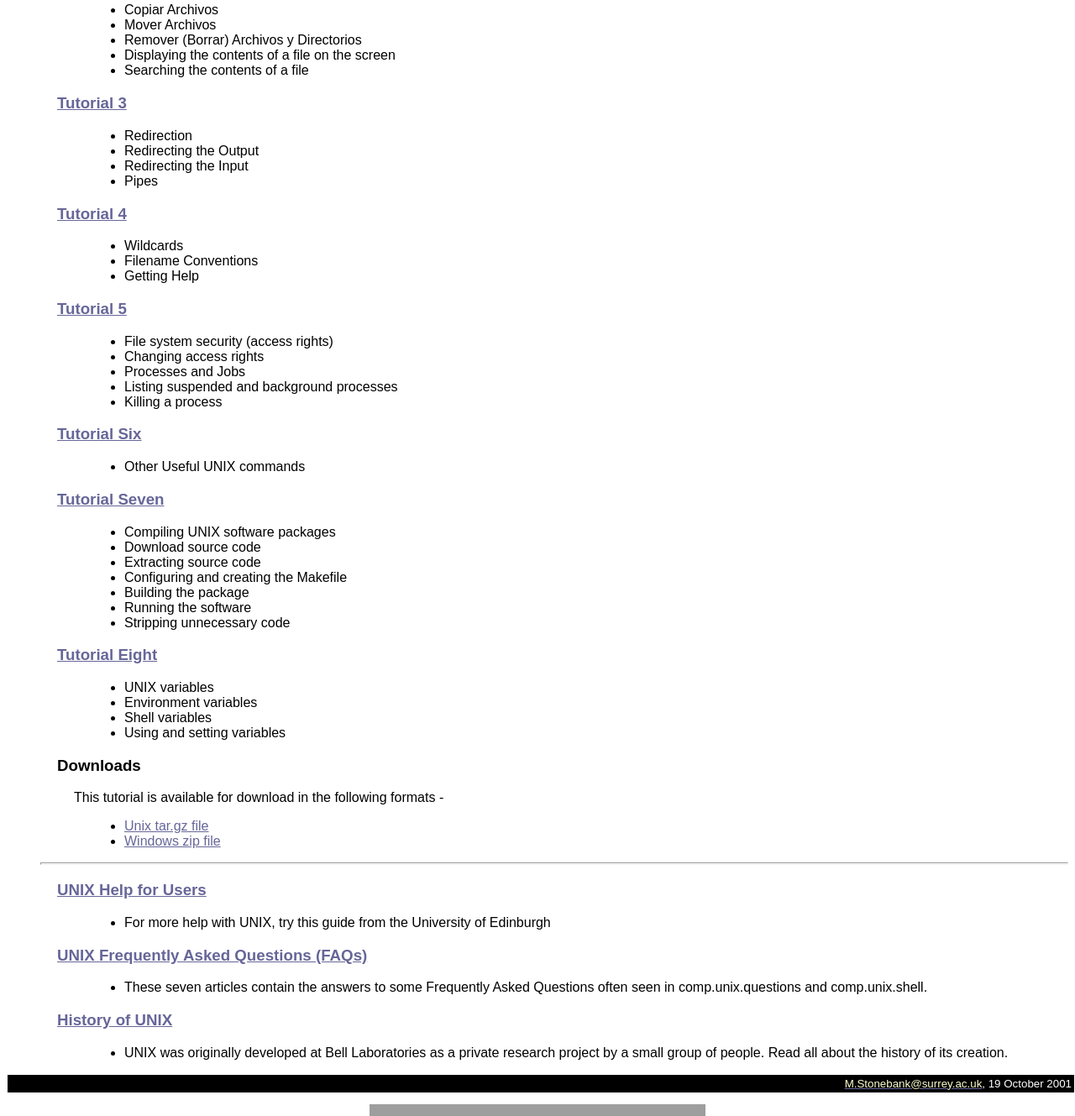
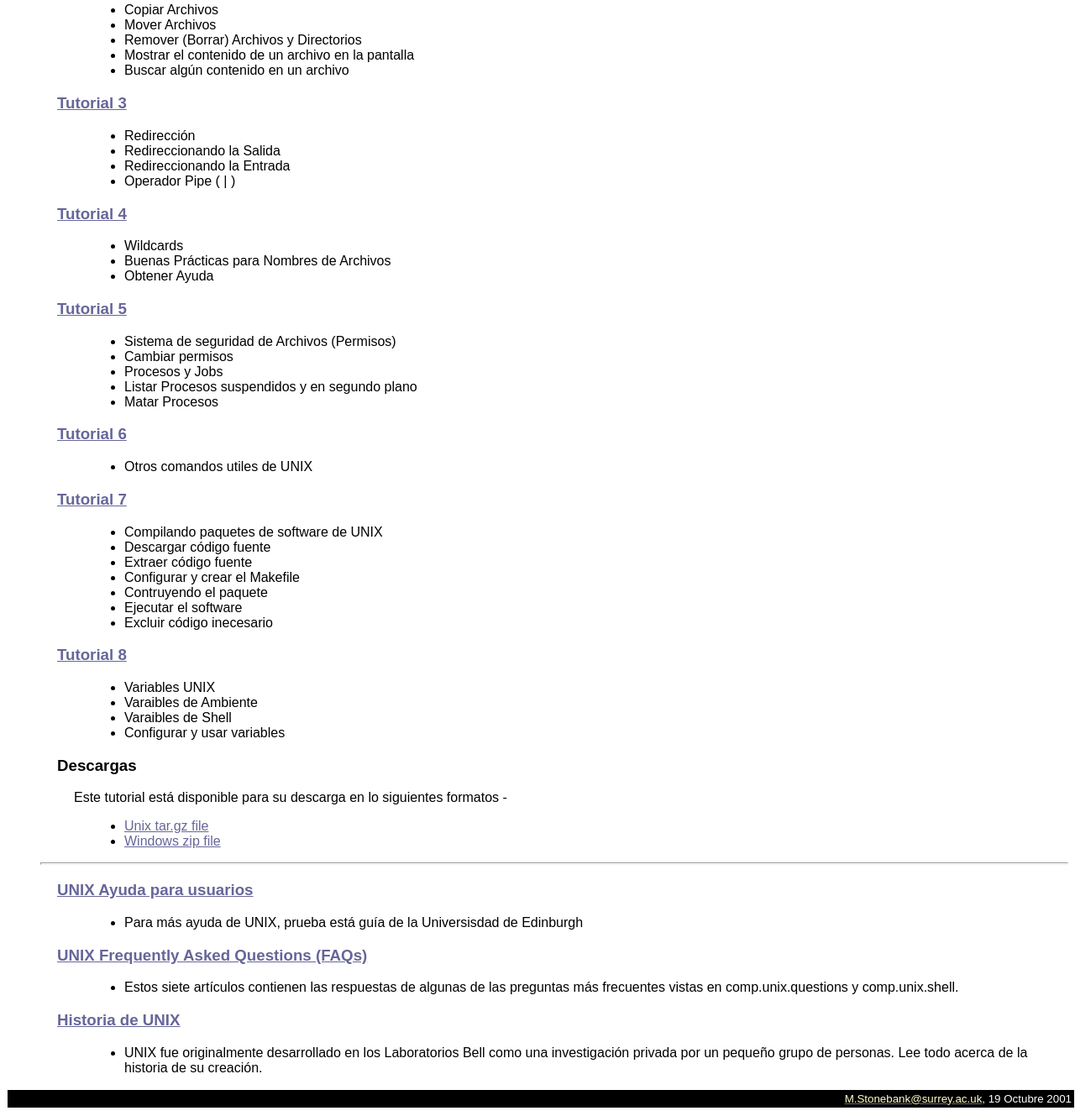
Before and after one commit to Axor/unix-para-principiantes, a plain HTML site: page index.html in a window 1280 px wide. Shown: the part 371-1700 px from the top of the page at 84% size. Drawn offline with Linux system fonts and the light colour scheme; grey boxes are pictures that could not be loaded.

Commit message:
Traducción lista para index y algunos otros archivos.

```diff
--- a/index.html
+++ b/index.html
@@ -1,8 +1,8 @@
-<?xml version="1.0" encoding="iso-8859-1"?>
-<!DOCTYPE html PUBLIC "-//W3C//DTD XHTML 1.0 Transitional//EN" "http://www.w3.org/TR/xhtml1/DTD/xhtml1-transitional.dtd">
-<html xmlns="http://www.w3.org/1999/xhtml">
+<!DOCTYPE html>
+<html lang="es">
 <head>
-<title>UNIX Tutorial para Principiantes</title>
+  <meta charset="utf-8" />
+<title>UNIX - Tutorial para Principiantes</title>
 <link href="unixtut1.css" rel="stylesheet" type="text/css" />
 <meta http-equiv="Content-Type" content="text/html; charset=iso-8859-1" />
 <meta name="Keywords" content="Unix Tutorial, Unix Guide, Beginners guide to Unix, Linux Tutorial, Linux Commands" />
@@ -10,7 +10,7 @@
 <meta name="Copyright" content="Michael Stonebank, 1995" />
 </head>
 <body>
-<h1>UNIX Tutorial para Principiantes</h1>
+<h1>UNIX - Tutorial para Principiantes</h1>
 <p> </p>
 <h3><a href="unix0.html"> Typographical Conventions </a> </h3>
 <h3><a href="unixintro.html">Introducción al Sistema Operativo UNIX </a> </h3>
@@ -28,74 +28,71 @@
   <li> Copiar Archivos </li>
   <li> Mover Archivos </li>
   <li> Remover (Borrar) Archivos y Directorios </li>
-  <li> Displaying the contents of a file on the screen </li>
-  <li> Searching the contents of a file </li>
+  <li> Mostrar el contenido de un archivo en la pantalla </li>
+  <li> Buscar algún contenido en un archivo </li>
 </ul>
 <h3><a href="unix3.html">Tutorial 3 </a> </h3>
 <ul>
-  <li> Redirection </li>
-  <li> Redirecting the Output </li>
-  <li> Redirecting the Input </li>
-  <li> Pipes</li>
+  <li> Redirección </li>
+  <li> Redireccionando la Salida </li>
+  <li> Redireccionando la Entrada </li>
+  <li> Operador Pipe ( | )</li>
 </ul>
 <h3><a href="unix4.html">Tutorial 4 </a> </h3>
 <ul>
   <li> Wildcards </li>
-  <li> Filename Conventions </li>
-  <li> Getting Help </li>
+  <li> Buenas Prácticas para Nombres de Archivos </li>
+  <li> Obtener Ayuda </li>
 </ul>
 <h3><a href="unix5.html">Tutorial 5 </a> </h3>
 <ul>
-  <li> File system security (access rights) </li>
-  <li> Changing access rights </li>
-  <li> Processes and Jobs </li>
-  <li> Listing suspended and background processes </li>
-  <li> Killing a process </li>
+  <li> Sistema de seguridad de Archivos (Permisos) </li>
+  <li> Cambiar permisos </li>
+  <li> Procesos y Jobs </li>
+  <li> Listar Procesos suspendidos y en segundo plano </li>
+  <li> Matar Procesos </li>
 </ul>
-<h3> <a href="unix6.html">Tutorial Six </a> </h3>
+<h3> <a href="unix6.html">Tutorial 6 </a> </h3>
 <ul>
-  <li> Other Useful UNIX commands </li>
+  <li> Otros comandos utiles de UNIX </li>
 </ul>
-<h3> <a href="unix7.html">Tutorial Seven </a>
+<h3> <a href="unix7.html">Tutorial 7 </a>
 </h3>
 <ul>
-  <li> Compiling UNIX software packages </li>
-  <li> Download source code </li>
-  <li> Extracting source code </li>
-  <li>Configuring and creating the Makefile </li>
-  <li>Building the package </li>
-  <li>Running the software </li>
-  <li>Stripping unnecessary code </li>
+  <li> Compilando paquetes de software de UNIX </li>
+  <li> Descargar código fuente </li>
+  <li> Extraer código fuente </li>
+  <li> Configurar y crear el Makefile </li>
+  <li> Contruyendo el paquete </li>
+  <li> Ejecutar el software </li>
+  <li> Excluir código inecesario </li>
 </ul>
-<h3>  <a href="unix8.html">Tutorial Eight </a> </h3>
+<h3>  <a href="unix8.html">Tutorial 8 </a> </h3>
 <ul>
-  <li>UNIX variables </li>
-  <li> Environment variables </li>
-  <li> Shell variables </li>
-  <li> Using and setting variables </li>
+  <li> Variables UNIX </li>
+  <li> Varaibles de Ambiente </li>
+  <li> Varaibles de Shell </li>
+  <li> Configurar y usar variables </li>
 </ul>
-<h3>Downloads</h3>
-<p>This tutorial is available for download in the following formats - </p>
+<h3>Descargas</h3>
+<p>Este tutorial está disponible para su descarga en lo siguientes formatos - </p>
 <ul>
   <li> <a href="http://www.ee.surrey.ac.uk/Teaching/Unix/arc/unixtut.tar.gz">Unix tar.gz file</a> </li>
   <li> <a href="http://www.ee.surrey.ac.uk/Teaching/Unix/arc/unixtut.zip">Windows zip file </a></li>
 </ul>
 <hr />
-<h3> <a href="/Docs/Unixhelp/TOP_.html">UNIX Help for Users</a> </h3>
+<h3> <a href="/Docs/Unixhelp/TOP_.html">UNIX Ayuda para usuarios</a> </h3>
 <ul>
-  <li> For more help with UNIX, try this guide from the University of Edinburgh
-  </li>
+  <li> Para más ayuda de UNIX, prueba está guía de la Universisdad de Edinburgh </li>
 </ul>
 <h3> <a href="http://www.faqs.org/faqs/unix-faq/faq/part1/preamble.html">UNIX
   Frequently Asked Questions (FAQs)</a> </h3>
 <ul>
-  <li> These seven articles contain the answers to some Frequently Asked Questions
-    often seen in comp.unix.questions and comp.unix.shell. </li>
+  <li> Estos siete artículos contienen las respuestas de algunas de las preguntas más frecuentes vistas en comp.unix.questions y comp.unix.shell. </li>
 </ul>
-<h3> <a href="http://www.bell-labs.com/history/unix/">History of UNIX</a> </h3>
+<h3> <a href="http://www.bell-labs.com/history/unix/">Historia de UNIX</a> </h3>
 <ul>
-  <li>UNIX was originally developed at Bell Laboratories as a private research
-    project by a small group of people. Read all about the history of its creation.
+  <li> UNIX fue originalmente desarrollado en los Laboratorios Bell como una investigación privada por un pequeño grupo de personas. Lee todo acerca de la historia de su creación.
   </li>
 </ul>
 <!--p class="hint">This tutorial is now available as a complete download for you
@@ -103,12 +100,12 @@
   - (28K)</strong></a> or <a href="arc/unixtut.zip"> <strong> unixtut.zip - (32K)</strong></a> <img
 src="/logos/new.gif" />
 </p-->
-<p class="date"> <a href="http://www.ee.surrey.ac.uk/Personal/M.Stonebank/"><font color="#FFFFCC">M.Stonebank@surrey.ac.uk</font></a>,  19 October 2001 </p>
+<p class="date"> <a href="http://www.ee.surrey.ac.uk/Personal/M.Stonebank/"><font color="#FFFFCC">M.Stonebank@surrey.ac.uk</font></a>,  19 Octubre 2001 </p>
 
 
 <!-- Creative Commons License -->
 <div align="center"><a rel="license" href="http://creativecommons.org/licenses/by-nc-sa/2.0/"><img alt="Creative Commons License" border="0" src="http://creativecommons.org/images/public/somerights20.gif" /></a><br />
-  This tutorial is licensed under a <a rel="license" href="http://creativecommons.org/licenses/by-nc-sa/2.0/">Creative Commons License</a>.
+  Este tutorial está bajo licencia <a rel="license" href="http://creativecommons.org/licenses/by-nc-sa/2.0/">Creative Commons</a>.
   <!-- /Creative Commons License -->
 
 
@@ -143,9 +140,6 @@ src="/logos/new.gif" />
 -->
 
 
-  </div>
 </div>
-<p>&nbsp;
-</p>
 </body>
 </html>
```
Also changed, not shown: pipeanswer.html (+1 -1 lines), unix3.html (+1 -1 lines), unix5.html (+1 -1 lines), unix8.html (+2 -2 lines).
